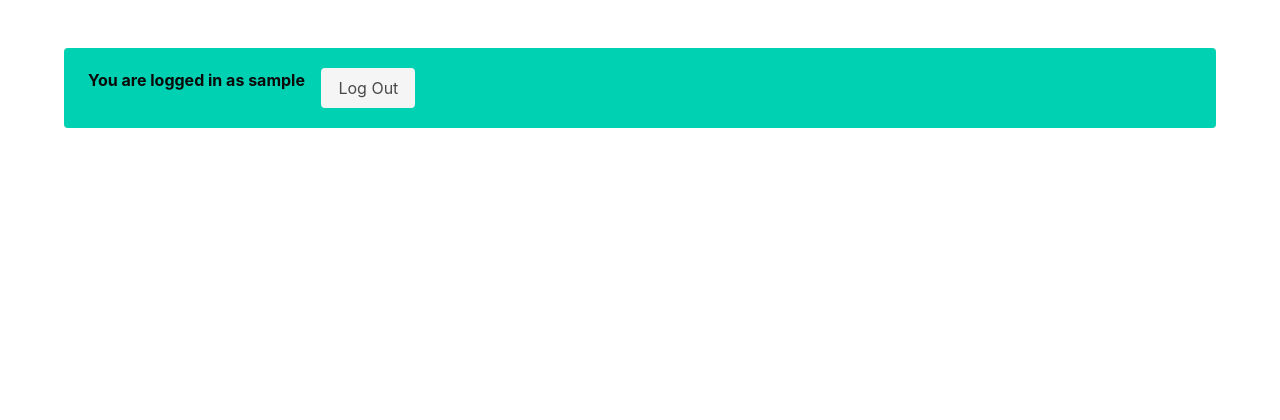
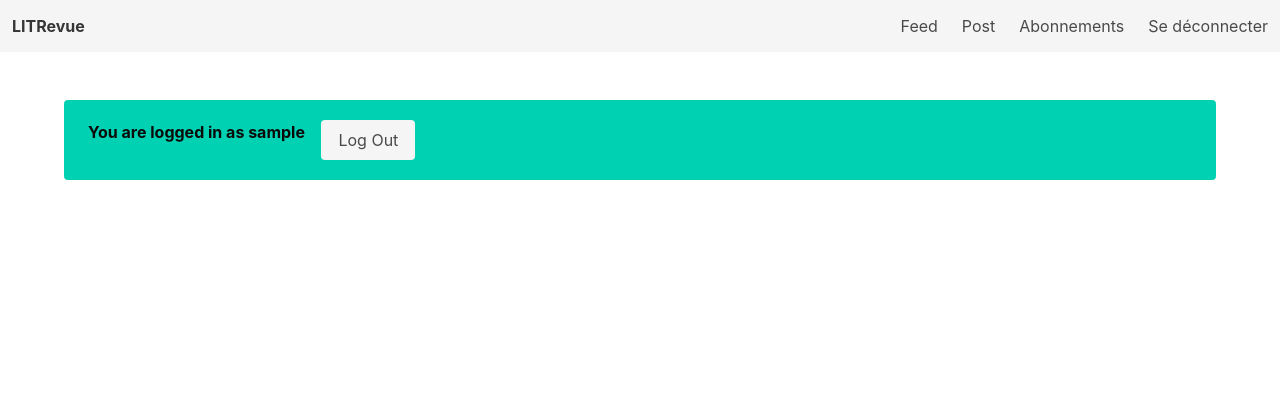
Before and after one commit to ErnestoAquino/LITRevu, a Django app: page /home/ in a window 1280 px wide. Shown: the top 420 px of the page. Run offline with Django 4.2, Linux system fonts and the light colour scheme; the visitor is signed in with stand-in values (Sample User, id 1).

Commit message:
[FRONTEND] Add navigation bar

```diff
--- a/litrevu/feed/templates/feed/base.html
+++ b/litrevu/feed/templates/feed/base.html
@@ -1,23 +1,53 @@
 {% load static %}
 <!DOCTYPE html>
-<html lang="fr">
+<html lang="fr" class="has-navbar-fixed-top">
 
 <head>
     <meta charset="UTF-8">
     <meta name="viewport" content="width=device-width, initial-scale=1">
     <link rel="stylesheet" href="{% static 'users/bulma.css' %}">
-    <link rel="stylesheet" href="{% static 'users/styles.css' %}">
+    <link rel="stylesheet" href="{% static  'users/styles.css' %}">
+    <link rel="stylesheet" href="https://cdnjs.cloudflare.com/ajax/libs/font-awesome/6.0.0-beta3/css/all.min.css">
     <title>LITRevu - {% block title %}{% endblock %} </title>
 </head>
 
 <body>
+
+    <nav class="navbar is-light is-fixed-top" role="navigation" aria-label="main navigation">
+        <div class="navbar-brand">
+            <span class="navbar-item">
+                <strong> LITRevue </strong>
+            </span>
+        </div>
+
+        <div id="navbarBasicExample" class="navbar-menu">
+            <div class="navbar-start">
+
+            </div>
+
+            <div class="navbar-end">
+                <a class="navbar-item" href="{% url 'home' %}">
+                    Feed
+                </a>
+                <a class="navbar-item" href="#">
+                    Post
+                </a>
+                <a class="navbar-item" href="#">
+                    Abonnements
+                </a>
+                <a class="navbar-item" href="{% url 'logout' %}">
+                    Se déconnecter
+                </a>
+            </div>
+        </div>
+    </nav>
+
     <div class="main-container">
         <main>
             {% block content %}{% endblock %}
-
         </main>
 
-        <footer class="footer has-background-success-light">
+        <footer class="footer has-background-success-light ">
             <div class="content has-text-centered">
                 <p>
                     <strong>LITRevu</strong> 2023 All rights reserved.
@@ -25,6 +55,7 @@
             </div>
         </footer>
     </div>
+<script src="{% static 'feed/js/script.js' %}"></script>
 </body>
 
 </html>
```
